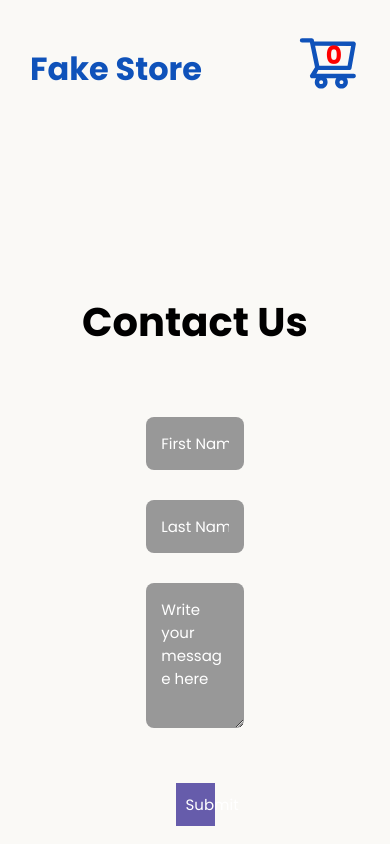
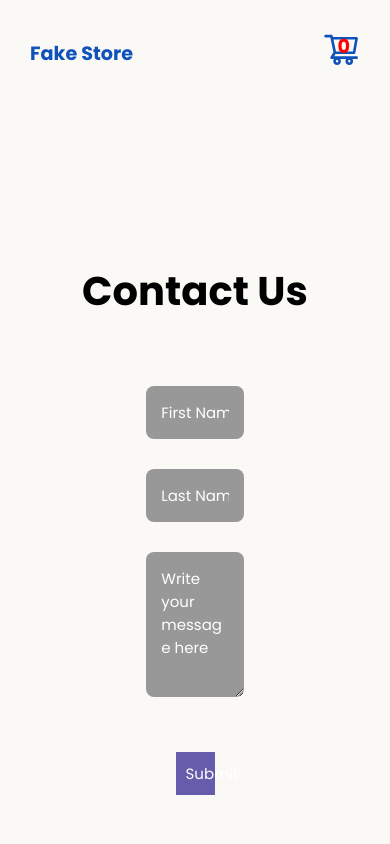
Before and after one commit to Amsav23/Fake-Store, a React (Vite) app: page /contactus in a window 390 px wide. Shown: the top 844 px of the page. Built offline with nearby package versions, Linux system fonts and the light colour scheme.

Commit message:
Update Everything
Big update to a lot of styling elements in CSS. Added media queries for better UX.

```diff
--- a/src/App.css
+++ b/src/App.css
@@ -1,4 +1,14 @@
 @import url('https://fonts.googleapis.com/css2?family=Poppins:wght@400;500;700&display=swap');
+
+:root{
+  --primary-bg:rgb(102, 92, 171);
+  --white:white;
+  --blue: rgb(15, 82, 186);
+  --off-white: rgb(250, 249, 246);
+  --light-grey: lightgrey;
+  --yellow: rgb(253, 218, 13);
+  --gray: rgb(152,152,152)
+}
 
 *{
   padding: 0;
@@ -9,19 +19,10 @@
 
 body {
   background-color: var(--off-white);
+  font-size: 0.8rem;
 }
 
-a{
+a {
   text-decoration: none;
   color: inherit;
 }
-
-:root{
-  --primary-bg:rgb(102, 92, 171);
-  --white:white;
-  --blue: rgb(15, 82, 186);
-  --off-white: rgb(250, 249, 246);
-  --light-grey: lightgrey;
-  --yellow: rgb(253, 218, 13);
-  --gray: rgb(152,152,152)
-}
--- a/src/components/CheckoutItem/CheckoutItem.css
+++ b/src/components/CheckoutItem/CheckoutItem.css
@@ -3,32 +3,56 @@
     border: solid 1px var(--light-grey);
     display: flex;
     justify-content: center;
+    padding: 16px 30px;
 }
 
 .checkout-item {
     display: flex;
     align-items: center;
     justify-content: space-between;
-    width: 90%;
+    width: 100%;
     font-weight: bold;
 }
 
 .checkout-item img {
-    height: 180px;
-    padding: 15px;
+    width: 8rem;
 }
 
 .checkout-item p {
-    font-size: 20px;
+    font-size: 1.3rem;
 }
 
 .checkout-item-title {
     display: flex;
     text-align: center;
-    width: 200px;
+    width: 13rem;
 }
 
 .trash-can {
     cursor: pointer;
-    font-size: 2em;
+    font-size: 1.6rem;
 }
+
+
+/* Media Queries */
+@Media (max-width: 425px) {
+    .checkout-item img {
+        width: 4rem;
+    }
+
+    .checkout-item {
+        gap: 20px;
+    }
+
+    .checkout-item p {
+        font-size: 0.6rem;
+    }
+
+    .trash-can {
+        font-size: 1rem;
+    }
+
+    .checkout-item-title {
+        width: 8rem;
+    }
+}
--- a/src/components/Footer/Footer.css
+++ b/src/components/Footer/Footer.css
@@ -19,3 +19,11 @@
     align-content: flex-end;
     font-size: 20px;
 }
+
+
+/* Media Queries */
+@Media (max-width: 425px) {
+    .footer-container p, .contact-btn {
+        font-size: 1rem;
+    }
+}
--- a/src/components/Header/Header.css
+++ b/src/components/Header/Header.css
@@ -15,8 +15,21 @@
 
 .icon-container p {
     position: absolute;
-    top: 37px;
-    right: 48px;
+    top: 35px;
+    right: 45px;
     color: red;
-    font-size: 25px;
+    font-size: 22px;
 }
+
+
+/* Media Queries */
+@Media (max-width: 425px) {
+    .fake-store-link, .header-container, .icon-container p {
+        font-size: 1.2rem;
+    }
+
+    .icon-container p {
+        top: 32px;
+        right: 40px;
+    }
+}
--- a/src/components/Header/Header.jsx
+++ b/src/components/Header/Header.jsx
@@ -12,7 +12,7 @@ function Header() {
   return (
     <div className="header-container">
       <div>
-        <Link to='/'>Fake Store</Link>
+        <Link to='/' className='fake-store-link'>Fake Store</Link>
       </div>
 
       <div className="icon-container">
--- a/src/components/ProductCard/ProductCard.css
+++ b/src/components/ProductCard/ProductCard.css
@@ -1,5 +1,5 @@
 /*Product Card Styling*/
-.product-card{
+.product-card {
     padding: 20px;
     margin: 30px;
     width: 250px;
@@ -8,28 +8,29 @@
     justify-content: space-evenly;
     border-radius: 12px;
 
-    box-shadow: 7px 8px 13px -4px grey;
     -webkit-box-shadow: 7px 8px 13px -4px grey;
     -moz-box-shadow: 7px 8px 13px -4px grey;
+    box-shadow: 7px 8px 13px -4px grey;
     background-color: white;
     border-color: grey;
     position: relative;
 }
 
-.product-card img{
+.product-card img {
     border: solid 1px var(--light-grey);
     width: 100%;
-    padding: 42px;
+    padding: 40px;
     border-radius: 12px;
 }
 
-.product-card a{
+.product-card a {
     display: flex;
     justify-self: baseline;
     margin: 5px;
+    width: 100%;
 }
 
-.product-card p{
+.product-card p {
     display: flex;
     justify-self: baseline;
     margin: 5px;
@@ -53,3 +54,10 @@
     bottom: 25px;
     position: absolute;
 }
+
+ /* Media Queries */
+ @Media (max-width: 425px) {
+    .product-card {
+        width: 75%;
+    }
+ }
--- a/src/pages/Checkout/Checkout.css
+++ b/src/pages/Checkout/Checkout.css
@@ -1,4 +1,4 @@
-/*Checkout Page Styling*/
+/* Checkout Page Styling */
 .checkout-container {
     display: flex;
     min-height: 100vh;
@@ -26,7 +26,7 @@
 }
 
 .total-checkout h2 {
-    font-size: 30px;
+    font-size: 1.8rem;
     font-weight: normal;
 }
 
@@ -38,8 +38,10 @@
     font-weight: bold;
     cursor: pointer;
 }
+/* End Checkout Page Styling */
 
-/*Modal Styling*/
+
+/* Modal Styling */
 .modal {
     height: 150px;
     display: flex;
@@ -57,7 +59,7 @@
     position: absolute;
     top: 25px;
     right: 25px;
-    transition: background-color 0.5s ease-in-out;
+    transition: background-color 0.1s ease-in-out;
 }
 
 .modal-close-btn:hover{
@@ -75,8 +77,10 @@
     display: flex;
     flex-direction: column;
 }
+/* End Modal Styling */
 
-/*Return to Main Page Button Styling*/
+
+/* Return to Main Page Button Styling */
 .return-btn {
     border: none;
     background-color: var(--primary-bg);
@@ -84,9 +88,24 @@
     padding: 10px;
     margin: 0 200px;
     cursor: pointer;
-    transition: background-color 0.5s ease-in-out;
+    transition: background-color 0.1s ease-in-out;
 }
 
 .return-btn:hover {
     background-color: red;
 }
+/* End Return to Main Page Button Styling */
+
+
+/* Media Queries */
+@Media (max-width: 425px) {
+    .total-checkout h2 {
+        font-size: 1rem;
+    }
+
+    .checkout-btn {
+        width: 6rem;
+        font-size: 0.6rem;
+        height: 30px;
+    }
+}
--- a/src/pages/Homepage/Homepage.css
+++ b/src/pages/Homepage/Homepage.css
@@ -15,6 +15,7 @@
 .category-container {
     display: flex;
     justify-content: space-evenly;
+    flex-wrap: wrap;
 }
 
 .category-container p {
@@ -22,3 +23,20 @@
     cursor: pointer;
     color: var(--blue);
 }
+
+
+/* Media Queries */
+@Media (max-width: 425px) {
+    .homepage-container {
+        align-items: center;
+    }
+
+    .category-container {
+        width: 90%;
+    }
+
+    .category-container p {
+        font-size: 1rem;
+    }
+
+}
```
